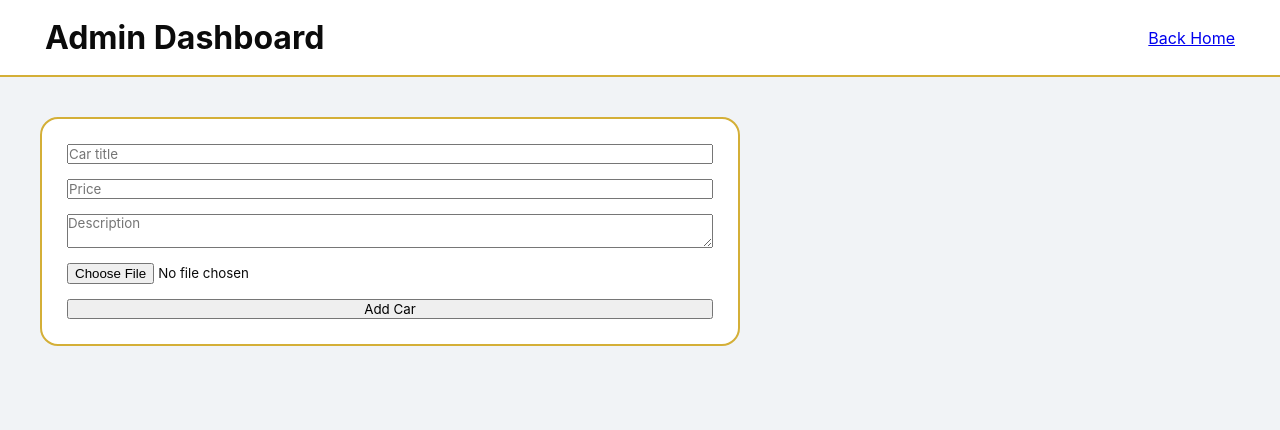
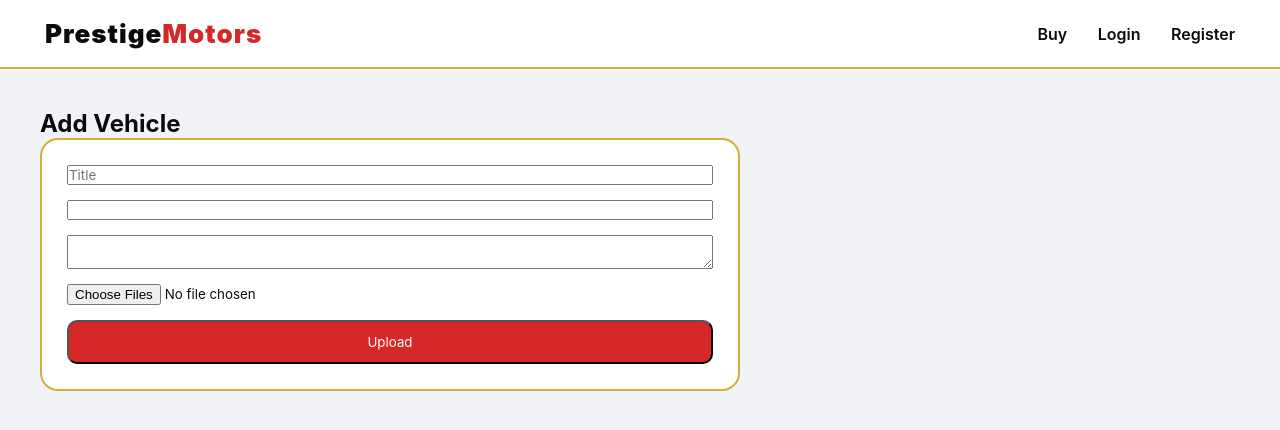
Before and after one commit to djvibez29/tomzkid-prestige-motors, a Flask app: template templates/admin.html in a window 1280 px wide. Shown: the top 430 px of the page. Run offline with Flask 3, Linux system fonts and the light colour scheme; the template is opened without the code that fills it, so the values that code supplies are empty.

Commit message:
Update admin.html

```diff
--- a/templates/admin.html
+++ b/templates/admin.html
@@ -1,54 +1,23 @@
-<!DOCTYPE html>
-<html lang="en">
-<head>
-    <meta charset="UTF-8">
-    <title>Admin</title>
+{% extends "base.html" %}
+{% block content %}
 
-    <link rel="stylesheet" href="{{ url_for('static', filename='css/style.css') }}">
-</head>
-<body>
+<div class="admin-form">
 
-<header>
-    <h1>Admin Dashboard</h1>
-    <a href="/" class="btn">Back Home</a>
-</header>
+<h2>Add Vehicle</h2>
 
-<section class="admin-form">
+<form method="POST" enctype="multipart/form-data">
 
-    <form method="POST" enctype="multipart/form-data">
+<input name="title" placeholder="Title" required>
+<input name="price" type="number" required>
 
-        <input type="text" name="title" placeholder="Car title" required>
+<textarea name="description"></textarea>
 
-        <input type="number" name="price" placeholder="Price" required>
+<input type="file" name="images" multiple required>
 
-        <textarea name="description" placeholder="Description"></textarea>
+<button class="primary">Upload</button>
 
-        <input type="file" name="image">
+</form>
 
-        <button type="submit">Add Car</button>
+</div>
 
-    </form>
-
-</section>
-
-<section class="grid">
-
-    {% for car in cars %}
-    <div class="card">
-
-        {% if car.image %}
-        <img src="{{ url_for('static', filename='uploads/' + car.image) }}">
-        {% endif %}
-
-        <h3>{{ car.title }}</h3>
-        <p>${{ car.price }}</p>
-
-        <a href="/delete/{{ car.id }}" class="danger">Delete</a>
-
-    </div>
-    {% endfor %}
-
-</section>
-
-</body>
-</html>
+{% endblock %}
```
